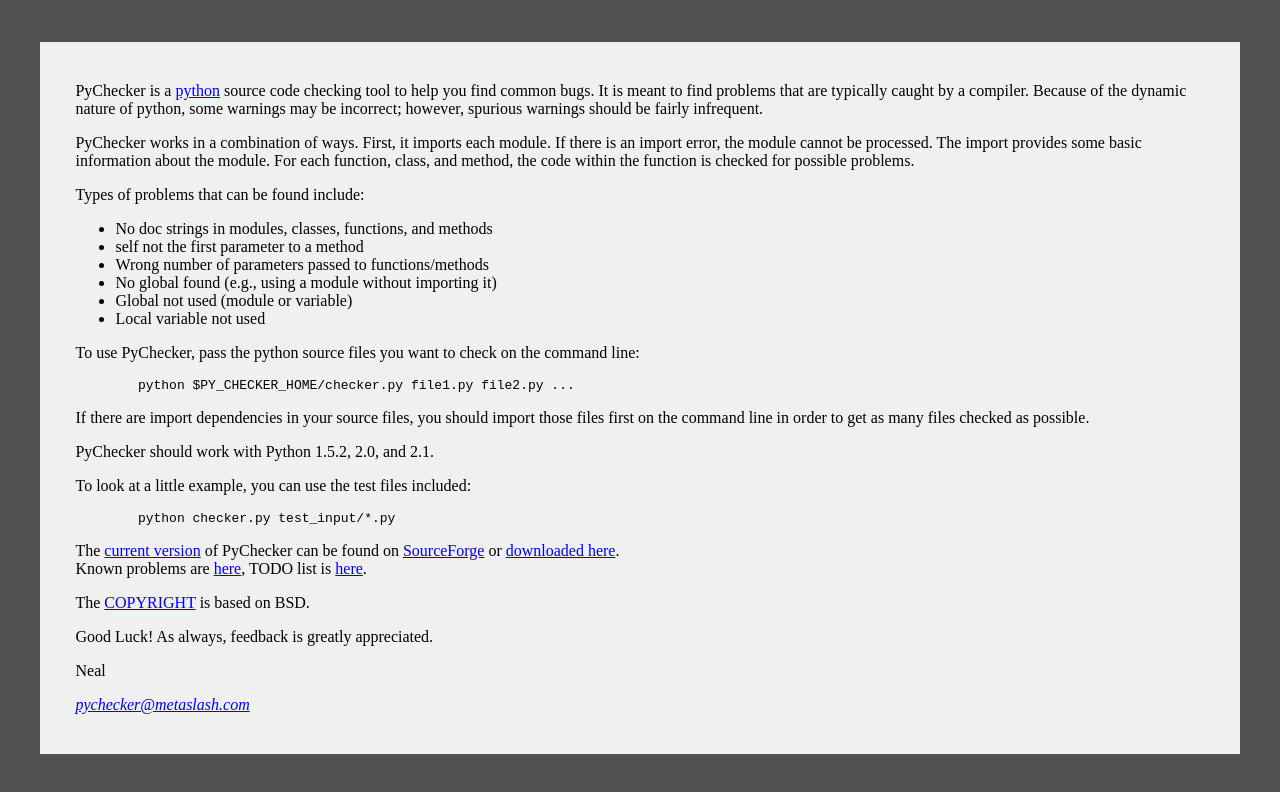
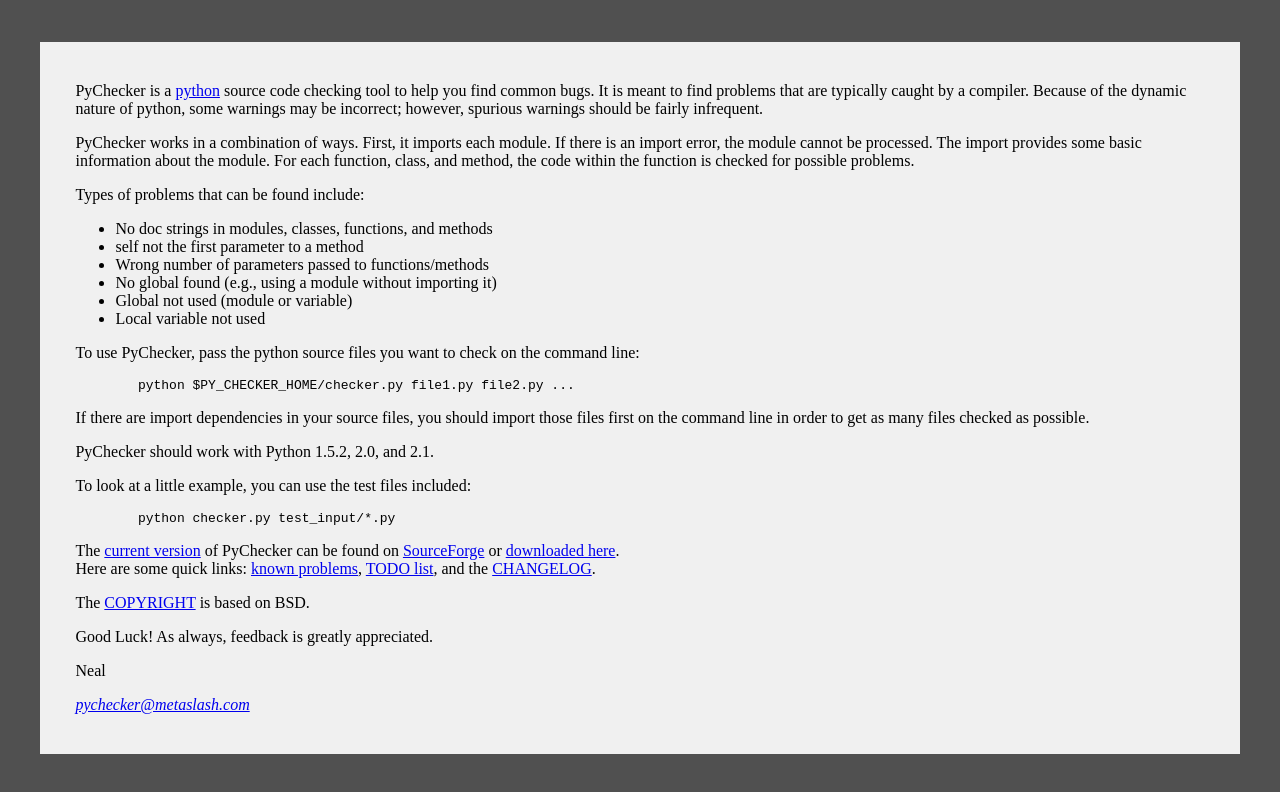
Before and after one commit to mitar/pychecker, a plain HTML site: page index.html in a window 1280 px wide. Drawn offline with Linux system fonts and the light colour scheme.

Commit message:
add changelog to web page too

```diff
--- a/index.html
+++ b/index.html
@@ -77,8 +77,8 @@
 <a href="http://sourceforge.net/projects/pychecker">SourceForge</a>
 or <a href="http://pychecker.sourceforge.net/pychecker-current.tar.gz">
 downloaded here</a>.
-<br>Known problems are <a href="KNOWN_BUGS">here</a>,
-TODO list is <a href="TODO">here</a>.
+<br>Here are some quick links:  <a href="KNOWN_BUGS">known problems</a>,
+<a href="TODO">TODO list</a>, and the <a href="CHANGELOG">CHANGELOG</a>.
 
 <p>
 The <a href="COPYRIGHT">COPYRIGHT</a> is based on BSD.
```
